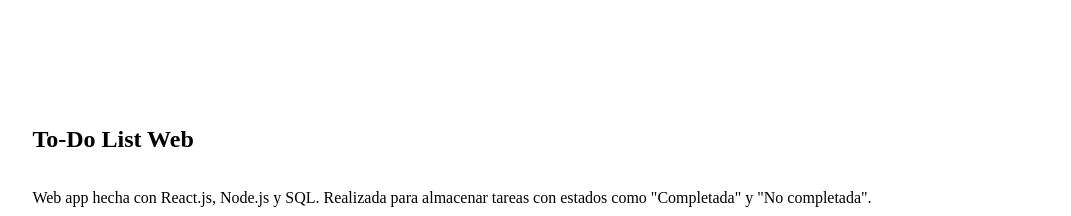
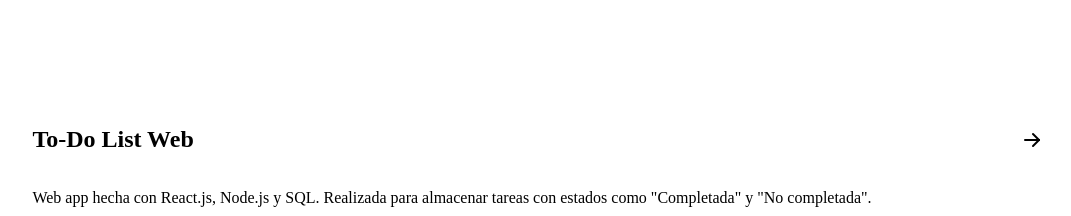
Before and after one commit to forjoa/portfolio, a React (Vite) app in the folder general/: page / in a window 1280 px wide. Shown: the part 980-1196 px from the top of the page, without its empty margins (132-1203 px from the left). Built offline with nearby package versions, Linux system fonts and the light colour scheme; the HTML template or start-up script is replaced by a standard one; a web font is replaced by a local one.

Commit message:
Arrow added to the title

```diff
--- a/general/src/components/Project.jsx
+++ b/general/src/components/Project.jsx
@@ -1,10 +1,12 @@
+// icons
+import { IconArrowRight } from '@tabler/icons-react'
 
 const Project = (props) => {
     const { title, description, languages, image } = props.project;
 
     return (
         <div className="project">
-            <h2>{title}</h2>
+            <h2>{title}<IconArrowRight className='title-arrow'/></h2>
             <p>{description}</p>
             <div className="project-lang">
                 {Object.entries(languages).map((language, key) => {
--- a/general/src/styles/Projects.css
+++ b/general/src/styles/Projects.css
@@ -22,6 +22,12 @@
     color: var(--dark-grey);
 }
 
+.project h2 {
+    display: flex;
+    justify-content: space-between;
+    align-items: center;
+}
+
 .project-img {
     width: 80%;
     margin: auto;
@@ -32,6 +38,14 @@
 
 .project:hover img {
     transform: translateY(0px);
+}
+
+.title-arrow {
+    transition: all .3s;
+}
+
+.project:hover .title-arrow {
+    transform: translateX(-15px);
 }
 
 .project-lang {
```
